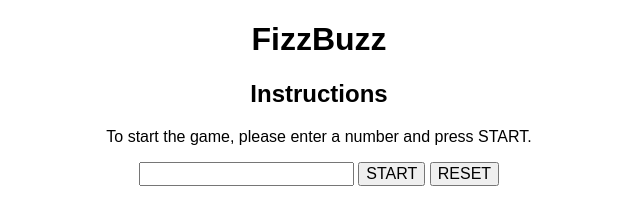
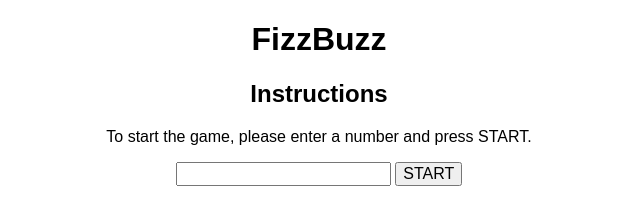
Before and after one commit to civengdev/FizzBuzzRefactored, a plain HTML site: page index.html in a window 1280 px wide. Shown: the whole page, without its empty margins (321-961 px from the left). Drawn offline with nearby package versions, Linux system fonts and the light colour scheme.

Commit message:
second revision

```diff
--- a/index.html
+++ b/index.html
@@ -13,7 +13,6 @@
 	<p>To start the game, please enter a number and press START.</p>
 	<input id="number-input" type="text">
 		<button class="start-button">START</button>
-		<button class="reset-button">RESET</button>
 	</input>
 </body>
 </html>
```
